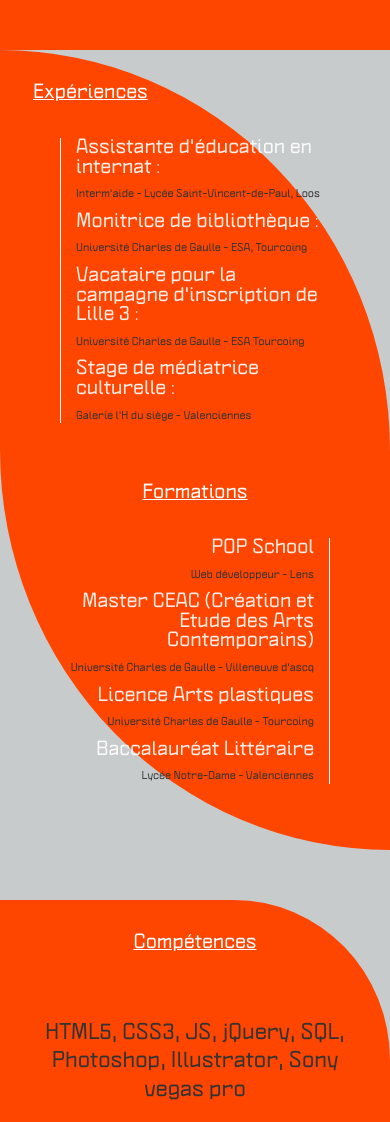
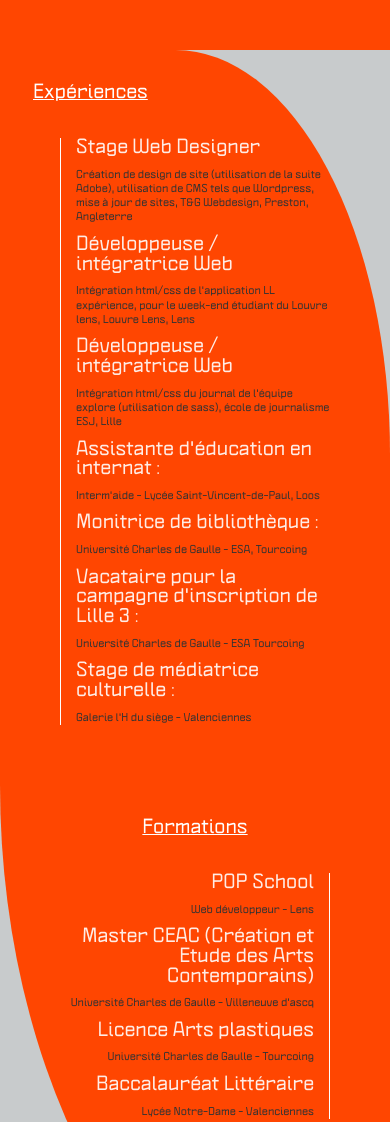
Before and after one commit to msemery/marionsemery.github.io, a plain HTML site: page index.html in a window 390 px wide. Shown: the part 600-1722 px from the top of the page. Drawn offline with nearby package versions, Linux system fonts and the light colour scheme.

Commit message:
Ajout d'informations dans le cv + ajout de mediaqueries

```diff
--- a/index.html
+++ b/index.html
@@ -88,6 +88,18 @@
 				<h3 id="XP">Expériences</h3>
 				<ul class="list-unstyled bar_l">
 					<li>
+						<h4>Stage Web Designer</h4>
+						<div class="description">Création de design de site (utilisation de la suite Adobe), utilisation de CMS tels que Wordpress, mise à jour de sites, T&G Webdesign, Preston, Angleterre</div>
+					</li>
+					<li>
+						<h4>Développeuse / intégratrice Web</h4>
+						<div class="description">Intégration html/css de l'application LL expérience, pour le week-end étudiant du Louvre lens, Louvre Lens, Lens</div>
+					</li>
+					<li>
+						<h4>Développeuse / intégratrice Web</h4>
+						<div class="description">Intégration html/css du journal de l'équipe explore (utilisation de sass), école de journalisme ESJ, Lille</div>
+					</li>
+					<li>
 						<h4>Assistante d'éducation en internat :</h4>
 						<div class="description">Interm'aide - Lycée Saint-Vincent-de-Paul, Loos</div>
 					</li>
@@ -141,6 +153,9 @@
 				<p class="com_pas">
 					HTML5,
 					CSS3,
+					WordPress,
+					Filezilla,
+					SASS,
 					JS,
 					jQuery,
 					SQL,
--- a/main.css
+++ b/main.css
@@ -138,8 +138,8 @@ h4 {
 
 .middle_left {
 	background-color: #FF4601;
-	border-top-right-radius: 100%;
-	height:400px;
+	border-top-right-radius: 55%;
+	height:600px;
 	margin:0;
 	padding:25px;
 	position:relative;
@@ -166,7 +166,7 @@ h4 {
 								.middle_right {
 									background-color: #FF4601;
 									border-bottom-left-radius: 100%;
-									height:400px;
+									height:600px;
 									margin:0;
 									padding:25px;
 									position:relative;
@@ -177,6 +177,13 @@ h4 {
 									animation-delay: 0.25s;
 									animation-fill-mode: forwards;
 								}
+
+								@media only screen and (max-width: 480px) {
+									.middle_left {
+										height: 40%;
+									}
+								}
+
 								.bar_r {
 									border-right:1px solid white;
 									padding-right:15px;
@@ -280,6 +287,18 @@ h4 {
 	bottom: 0;
 	margin-top:110px;
 	margin-left: -25px;
+	}
+}
+
+@media only screen and (max-width: 1024px) {
+	#avatar {
+		margin-top: 90px;
+	}
+}
+
+@media only screen and (max-width: 1024px) {
+	#avatar {
+		margin-top: 60px;
 	}
 }
 
```
